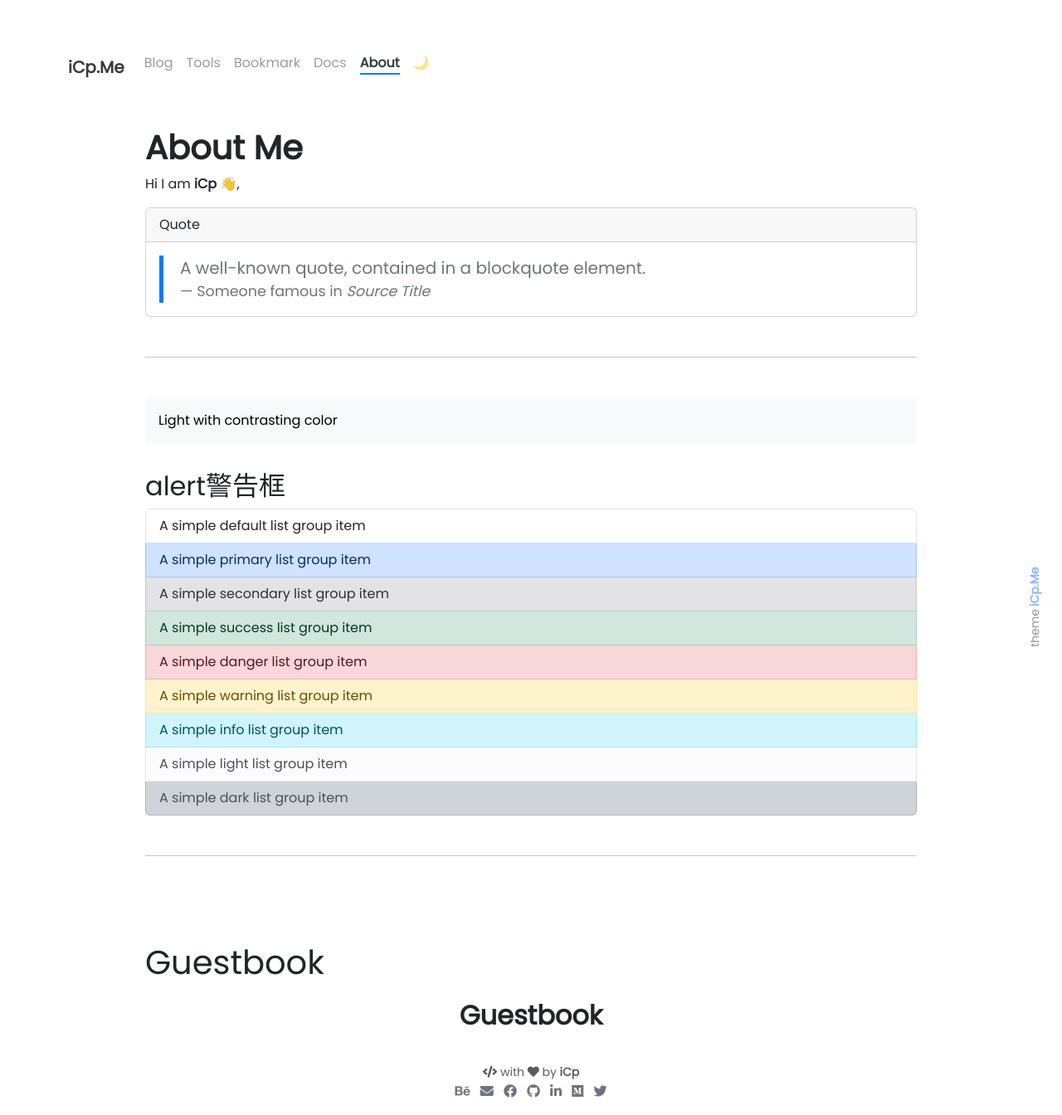
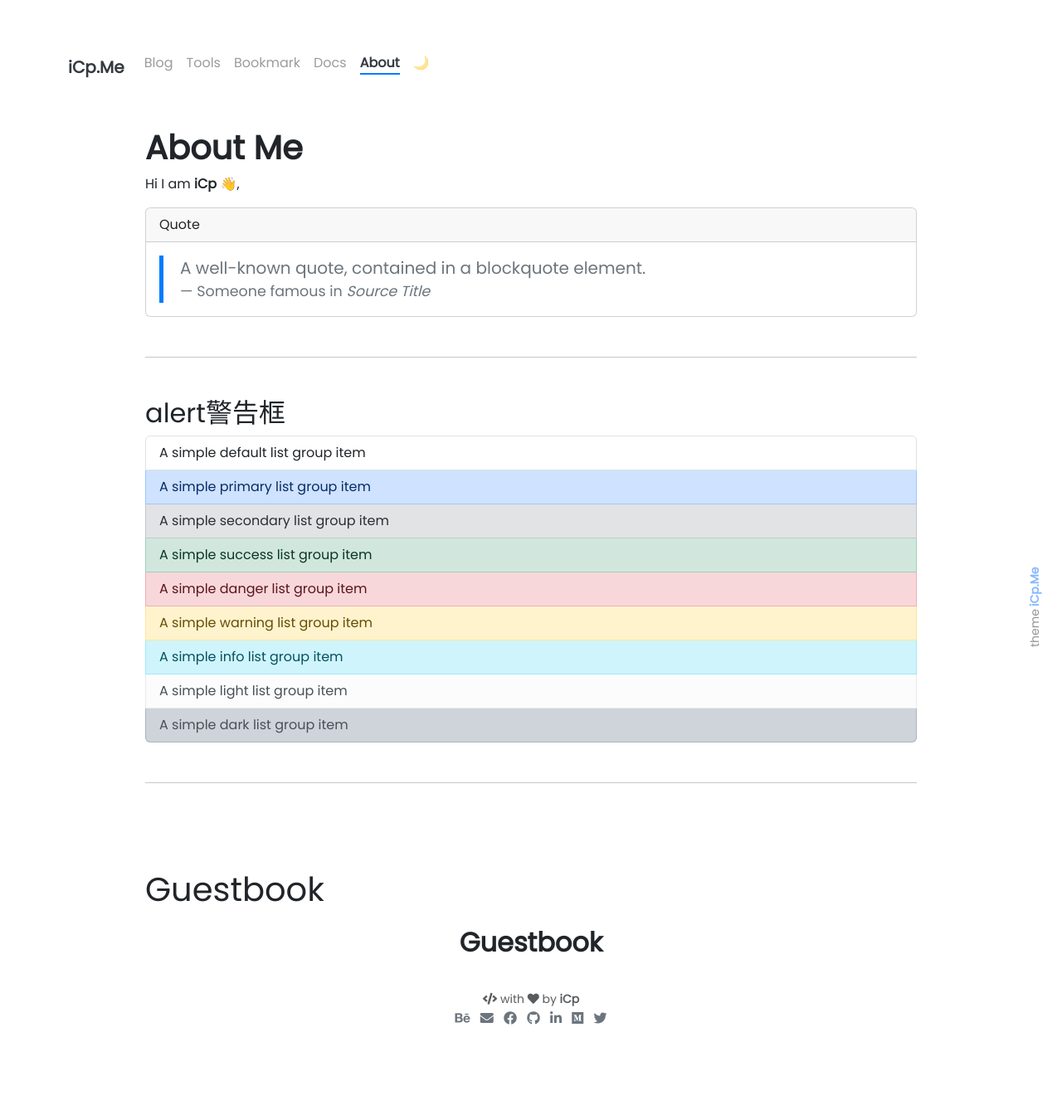
Before and after one commit to WorkSpacesPro/icp, a Jekyll site: the page built from pages/about.md, in a window 1280 px wide. Shown: the whole page at 83% size. Built offline with Jekyll 4.4.1, drawn with Linux system fonts in a browser that asks for light colours; emoji names are drawn with the system emoji font; comment, search, counter and statistics services are not loaded; after the commit the page ends 1256 px from its top, so only the background shows below that.

Commit message:
Update about.md

```diff
--- a/pages/about.md
+++ b/pages/about.md
@@ -20,8 +20,7 @@ Hi I am **{{ site.author.name }}** :wave:,<br>
   </div>
 </div>
 <hr class="my-5">
-<!-- text-bg-primary p-3 -->
-<div class="text-bg-light p-3">Light with contrasting color</div>
+<!-- alert警告框 -->
   <h2 id="list-group"> alert警告框</h2>
 <div class="list-group">
   <div class="list-group-item list-group-item-action">A simple default list group item</div>
```
